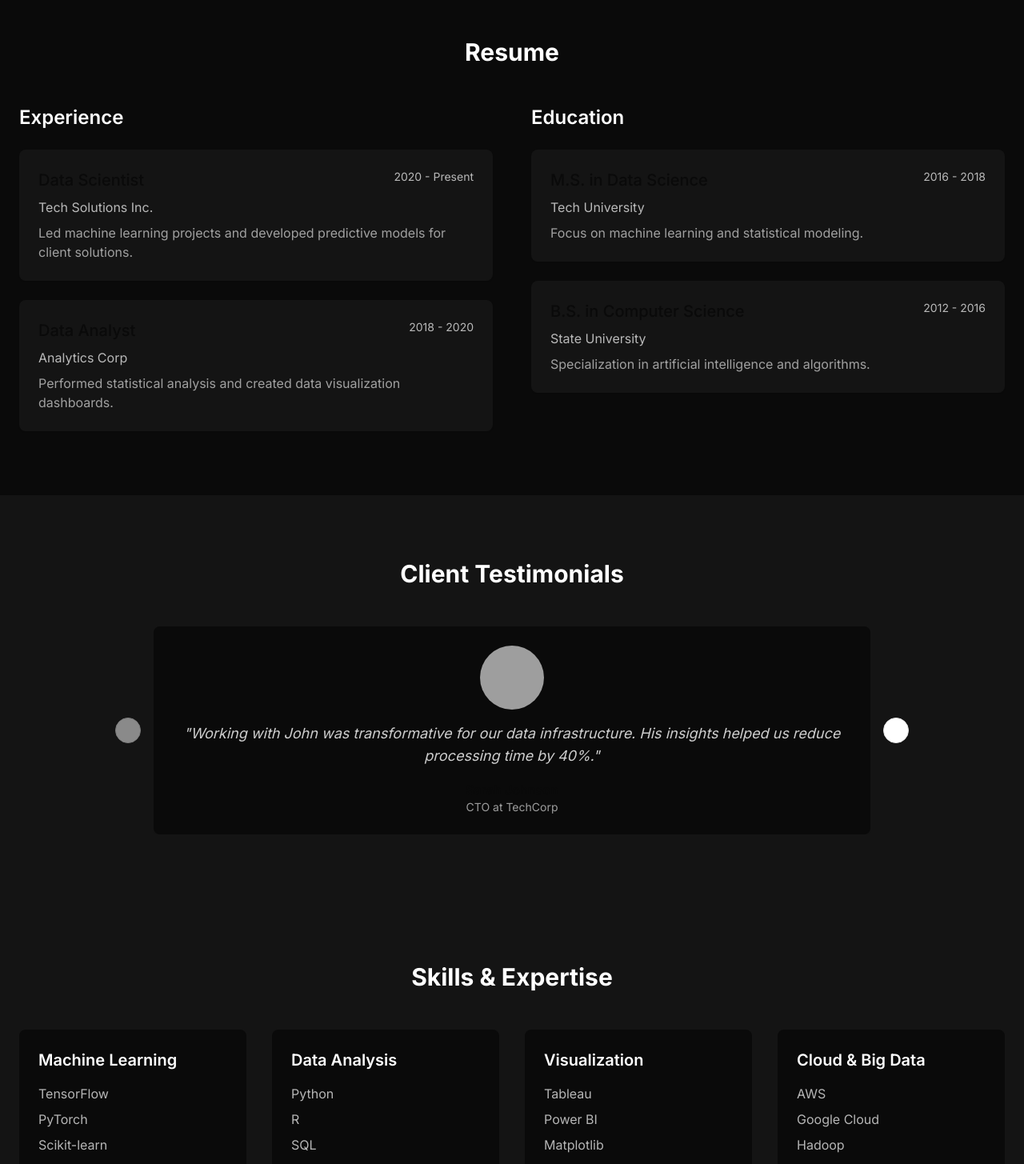
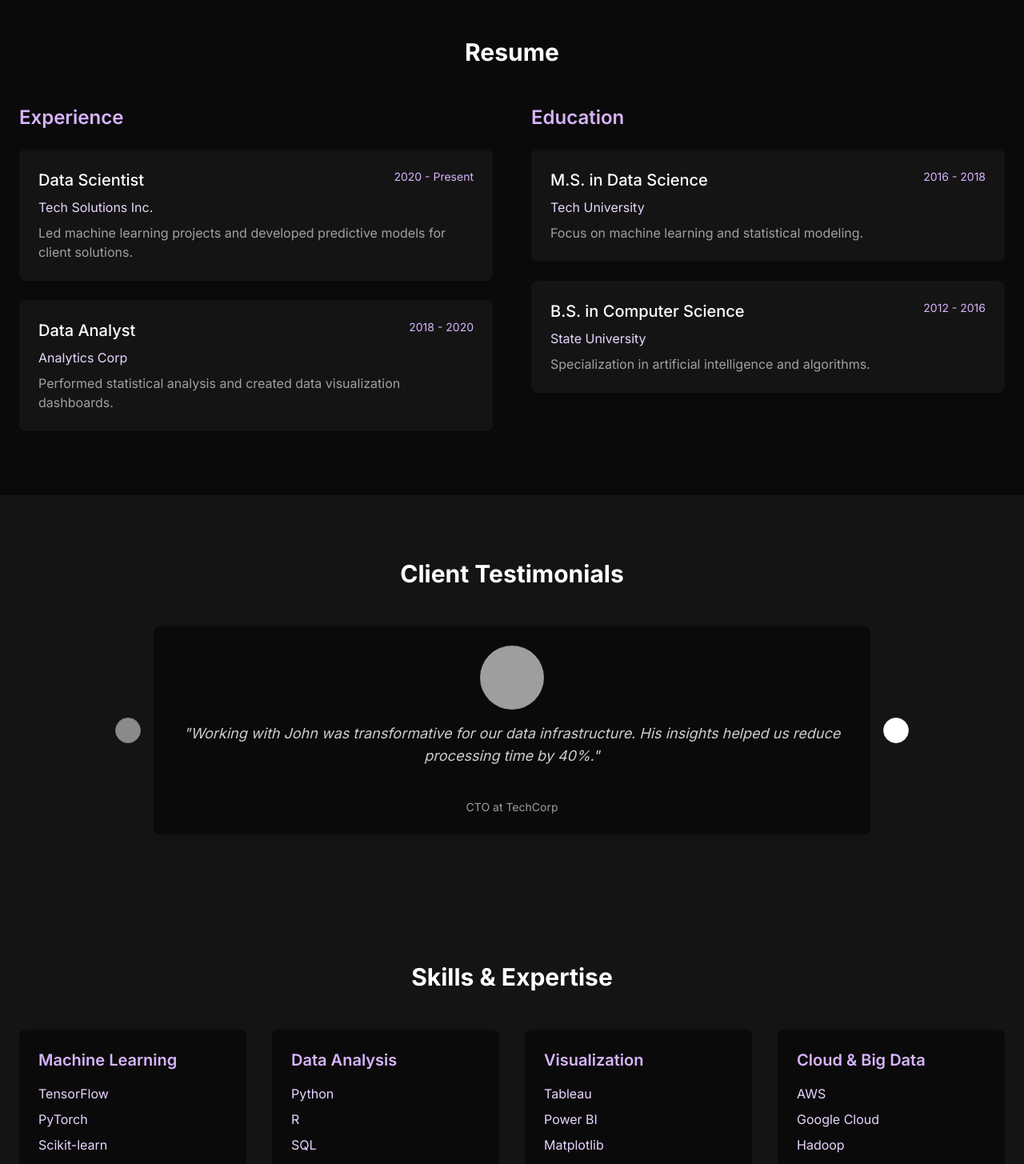
Before and after one commit to SBDI/freelanceportfolio, a React (Vite) app: page / in a window 1280 px wide. Shown: the part 1760-3215 px from the top of the page at 80% size. Built offline with nearby package versions, Linux system fonts and the light colour scheme; grey boxes are pictures that could not be loaded.

Commit message:
Update color scheme
Adjusted the color palette throughout the application to enhance visual consistency and improve user experience.
[skip gpt_engineer]

```diff
--- a/src/components/PortfolioGrid.tsx
+++ b/src/components/PortfolioGrid.tsx
@@ -27,7 +27,7 @@ const PortfolioGrid = () => {
   return (
     <section id="work" className="py-20">
       <div className="container mx-auto px-6">
-        <h2 className="text-3xl font-bold mb-12 text-center">Featured Projects</h2>
+        <h2 className="text-3xl font-bold mb-12 text-center text-white">Featured Projects</h2>
         <div className="portfolio-grid">
           {projects.map((project, index) => (
             <div
@@ -46,9 +46,9 @@ const PortfolioGrid = () => {
                   hoveredIndex === index ? "opacity-100" : "opacity-0"
                 }`}
               >
-                <span className="text-sm text-white/70 mb-2">{project.category}</span>
-                <h3 className="text-xl font-semibold mb-2">{project.title}</h3>
-                <p className="text-white/70">{project.description}</p>
+                <span className="text-sm text-purple-300 mb-2">{project.category}</span>
+                <h3 className="text-xl font-semibold mb-2 text-white">{project.title}</h3>
+                <p className="text-purple-200">{project.description}</p>
               </div>
             </div>
           ))}
--- a/src/components/Resume.tsx
+++ b/src/components/Resume.tsx
@@ -34,37 +34,35 @@ const Resume = () => {
   return (
     <section className="py-20 bg-dark-200">
       <div className="container mx-auto px-6">
-        <h2 className="text-3xl font-bold mb-12 text-center">Resume</h2>
+        <h2 className="text-3xl font-bold mb-12 text-center text-white">Resume</h2>
 
         <div className="grid grid-cols-1 lg:grid-cols-2 gap-12">
-          {/* Experience Section */}
           <div className="space-y-6 animate-fade-up">
-            <h3 className="text-2xl font-semibold mb-6">Experience</h3>
+            <h3 className="text-2xl font-semibold mb-6 text-purple-300">Experience</h3>
             {experiences.map((exp, index) => (
               <Card key={index} className="bg-dark-100 border-none">
                 <CardContent className="p-6">
                   <div className="flex justify-between items-start mb-2">
-                    <h4 className="text-xl font-medium">{exp.title}</h4>
-                    <span className="text-sm text-white/70">{exp.period}</span>
+                    <h4 className="text-xl font-medium text-white">{exp.title}</h4>
+                    <span className="text-sm text-purple-300">{exp.period}</span>
                   </div>
-                  <p className="text-white/70 mb-2">{exp.company}</p>
+                  <p className="text-purple-200 mb-2">{exp.company}</p>
                   <p className="text-white/60">{exp.description}</p>
                 </CardContent>
               </Card>
             ))}
           </div>
 
-          {/* Education Section */}
           <div className="space-y-6 animate-fade-up" style={{ animationDelay: "200ms" }}>
-            <h3 className="text-2xl font-semibold mb-6">Education</h3>
+            <h3 className="text-2xl font-semibold mb-6 text-purple-300">Education</h3>
             {education.map((edu, index) => (
               <Card key={index} className="bg-dark-100 border-none">
                 <CardContent className="p-6">
                   <div className="flex justify-between items-start mb-2">
-                    <h4 className="text-xl font-medium">{edu.degree}</h4>
-                    <span className="text-sm text-white/70">{edu.period}</span>
+                    <h4 className="text-xl font-medium text-white">{edu.degree}</h4>
+                    <span className="text-sm text-purple-300">{edu.period}</span>
                   </div>
-                  <p className="text-white/70 mb-2">{edu.school}</p>
+                  <p className="text-purple-200 mb-2">{edu.school}</p>
                   <p className="text-white/60">{edu.description}</p>
                 </CardContent>
               </Card>
--- a/src/components/Skills.tsx
+++ b/src/components/Skills.tsx
@@ -21,17 +21,17 @@ const Skills = () => {
   return (
     <section id="skills" className="py-20 bg-dark-100">
       <div className="container mx-auto px-6">
-        <h2 className="text-3xl font-bold mb-12 text-center">Skills & Expertise</h2>
+        <h2 className="text-3xl font-bold mb-12 text-center text-white">Skills & Expertise</h2>
         <div className="grid grid-cols-1 md:grid-cols-2 lg:grid-cols-4 gap-8">
           {skills.map((skill, index) => (
             <div
               key={index}
               className="p-6 rounded-lg bg-dark-200 hover:transform hover:scale-105 transition-all duration-300"
             >
-              <h3 className="text-xl font-semibold mb-4">{skill.category}</h3>
+              <h3 className="text-xl font-semibold mb-4 text-purple-300">{skill.category}</h3>
               <ul className="space-y-2">
                 {skill.items.map((item, itemIndex) => (
-                  <li key={itemIndex} className="text-white/70">
+                  <li key={itemIndex} className="text-purple-200">
                     {item}
                   </li>
                 ))}
```
